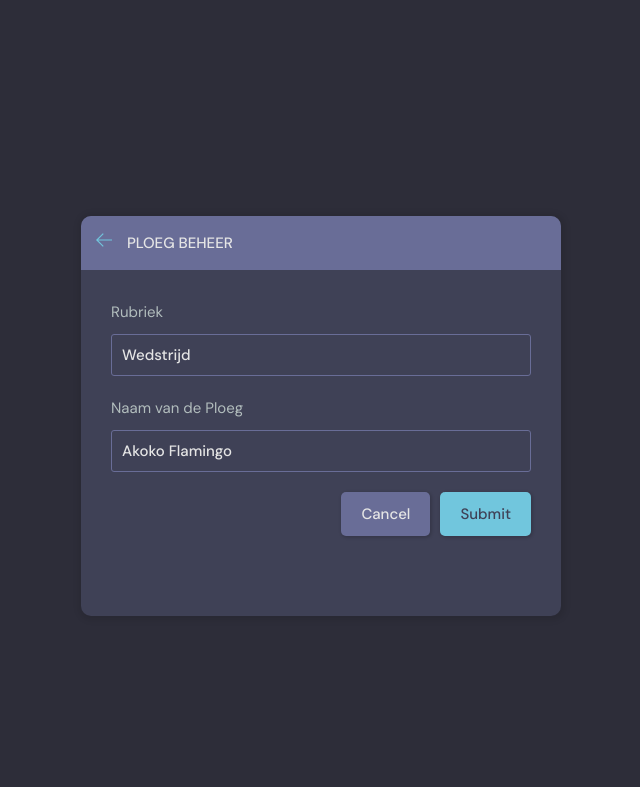
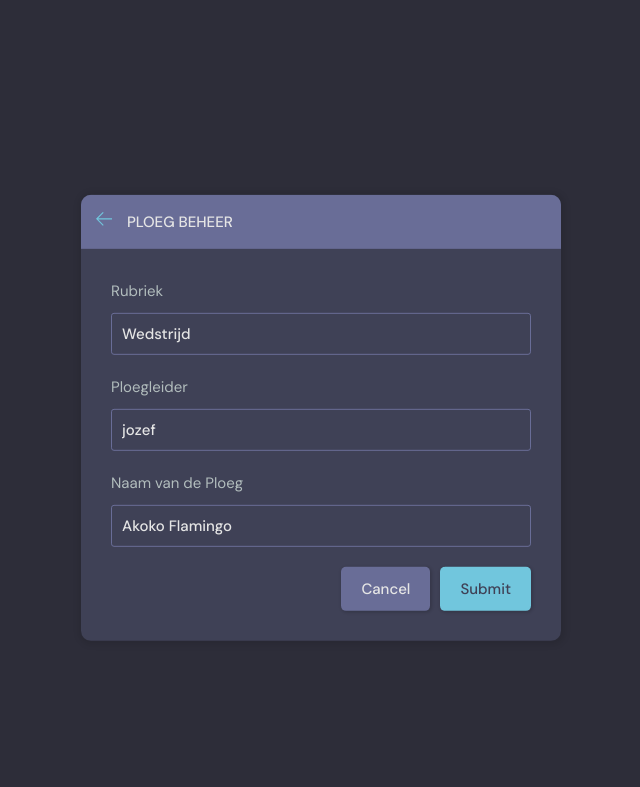
Before and after one commit to mantissystems/VikingLockers, a Django app: page /update-room/3/ in a window 1280 px wide. Shown: the top 787 px of the page, without its empty margins (319-959 px from the left). Run offline with Django 4.2, Linux system fonts and the light colour scheme; data comes from the database, SQL or seed files in the repository; both versions use the stored data as it was after the commit.

Commit message:
v11-07-01

```diff
--- a/viking/forms.py
+++ b/viking/forms.py
@@ -13,7 +13,7 @@ class RoomForm(ModelForm):
     class Meta:
         model = Room
         fields = '__all__'
-        exclude = ['host', 'participants']
+        exclude = ['participants']
 
 class erv_RoomForm(ModelForm):
     class Meta:
--- a/viking/templates/viking/feed_component.html
+++ b/viking/templates/viking/feed_component.html
@@ -1,7 +1,7 @@
 {% for room in rooms %}
 <div class="roomListRoom">
     <div class="roomListRoom__content">
-        <a href="{% url 'room' room.id %}">{{room.name}}
+        <a href="{% url 'room' room.id %}">{{room.name}} ( {{room.participants.all.count}})
             <!-- {{room.participants.all.count}} teamleden ({{room.topic.name}}) -->
         </a>
     </div>
--- a/viking/templates/viking/kluis_component.html
+++ b/viking/templates/viking/kluis_component.html
@@ -3,7 +3,7 @@
     <div class="roomListRoom__content">
         {% if request.user.is_authenticated %}
 
-        <a href="{% url 'kluis' kluis.id %}">{{kluis.location}} {{kluis.name}}
+        <a href="{% url 'kluis' kluis.id %}">{{kluis.location}} - {{kluis.owners.count}}
             <!-- {{room.participants.all.count}} teamleden ({{room.topic.name}}) -->
         </a>
         {% endif %}
--- a/viking/templates/viking/room_form.html
+++ b/viking/templates/viking/room_form.html
@@ -69,6 +69,24 @@
               </select>
             </datalist>
           </div>
+          <div class="form__group">
+            <label for="room_topic">Ploegleider</label>
+            <input
+              required
+              type="text"
+              value="{{room.host}}"
+              name="ploegleider"
+              id="room_ploegleider"
+              list="ploegleider-list"
+            />
+            <datalist id="ploegleider-list">
+              <select id="room_ploegleider">
+                {% for pl in ploegleiders %}
+                <option value="{{pl.last_name}}">{{pl.last_name}}</option>
+                {% endfor %}
+              </select>
+            </datalist>
+          </div>
 
           <div class="form__group">
             <label for="room_name">Naam van de Ploeg</label>
--- a/viking/views.py
+++ b/viking/views.py
@@ -353,6 +353,7 @@ def updateRoom(request, pk):
     room = Room.objects.get(id=pk)
     form = RoomForm(instance=room)
     topics = Topic.objects.all()
+    ploegleiders=User.objects.all()
     # if request.user != room.host:
         # return HttpResponse('Your are not allowed here!!')
 
@@ -360,18 +361,24 @@ def updateRoom(request, pk):
         topic_name = request.POST.get('topic')
         topic, created = Topic.objects.get_or_create(name=topic_name)
         room.name = request.POST.get('name')
+        ploegleider=request.POST.get('ploegleider')
+        try:
+            host=User.objects.get(last_name=ploegleider)
+        except:
+            host=User.objects.get(is_superuser=True)
+        room.host = host
         room.topic = topic
         room.description = request.POST.get('description')
         room.save()
         return redirect('home')
 
-    context = {'form': form, 'topics': topics, 'room': room}
+    context = {'form': form, 'topics': topics, 'room': room,'ploegleiders':ploegleiders}
     return render(request, 'viking/room_form.html', context)
 
 @login_required(login_url='login')
 def erv_updateRoom(request, pk):
     room = Flexevent.objects.get(id=pk)
-    form = erv_RoomForm(instance=room)
+    form = RoomForm(instance=room)
     topics = Topic.objects.all()
     if request.user != room.host:
         return HttpResponse('Your are not allowed here!!')
```
Also changed, not shown: viking.sqlite3.
